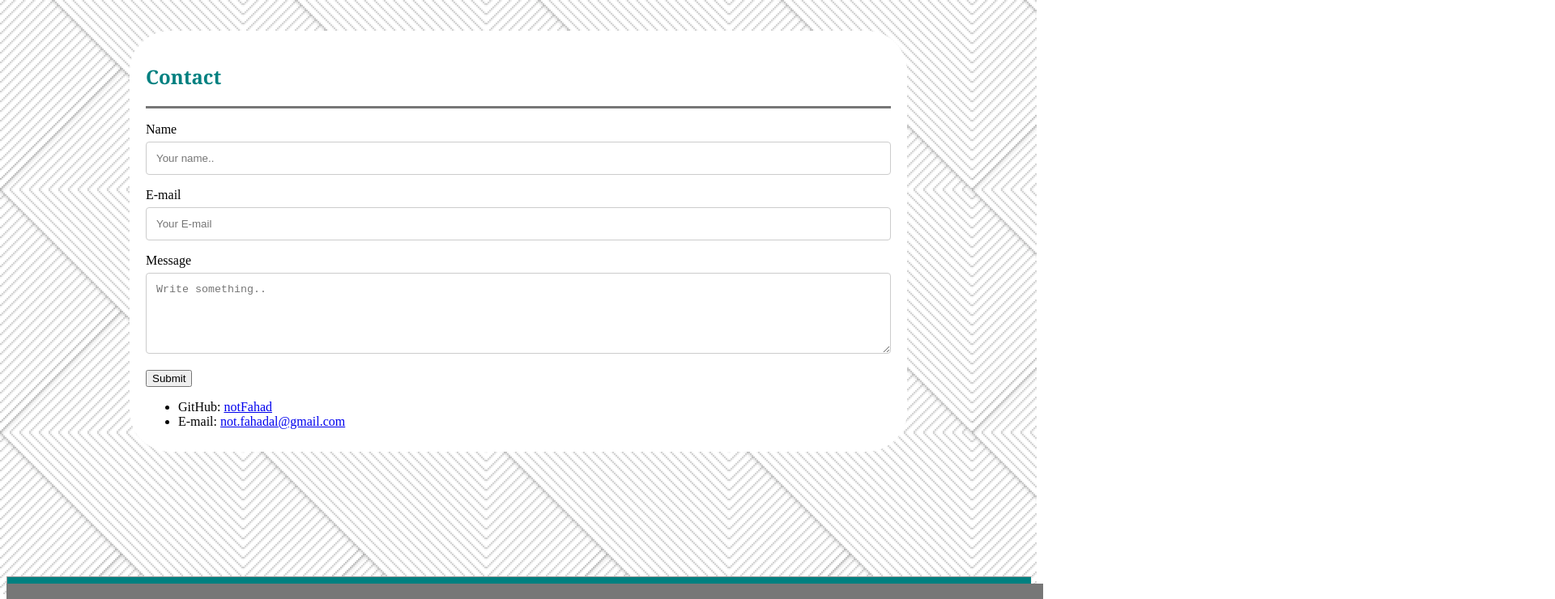
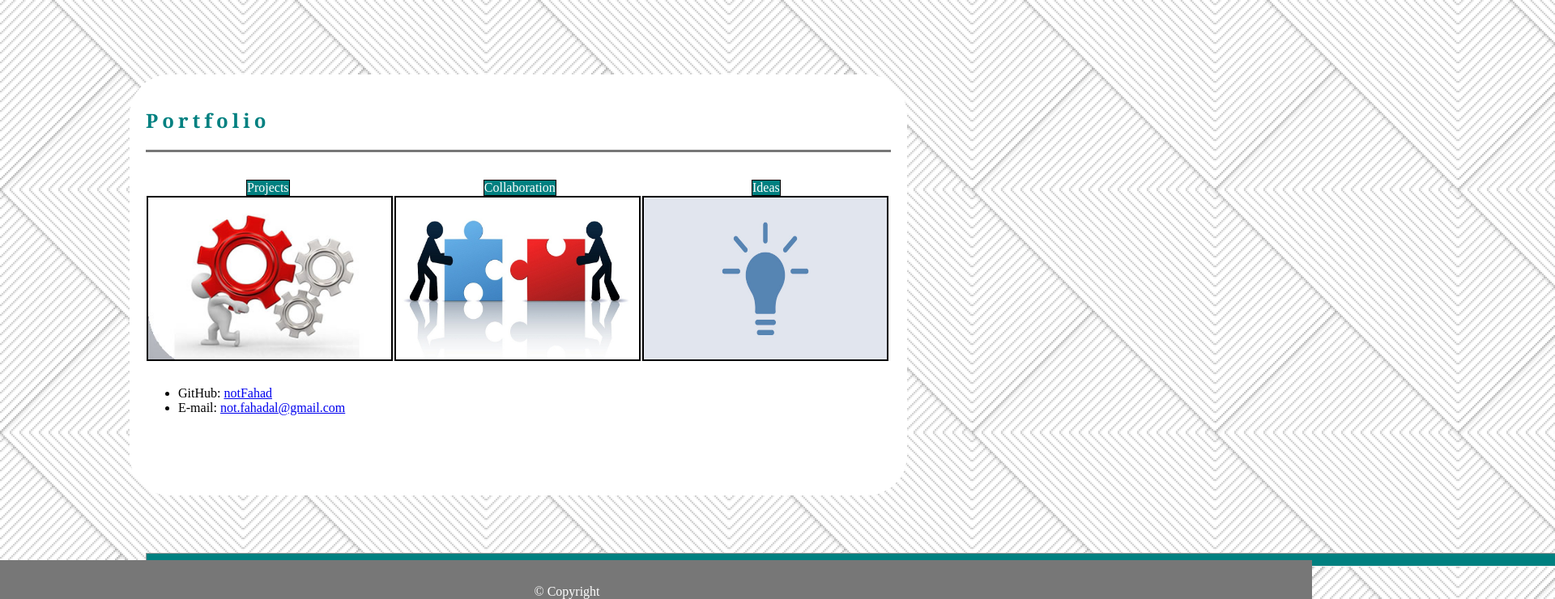
Before and after one commit to notFahad/Basic-Portfolio, a plain HTML site: page portfolio.html in a window 1280 px wide. Shown: the part 66-806 px from the top of the page at 81% size, 1920 px wide, since content can reach past the window. Drawn offline with Linux system fonts and the light colour scheme.

Commit message:
final submission for homework 1

```diff
--- a/assets/css/style.css
+++ b/assets/css/style.css
@@ -55,6 +55,7 @@ h2 {
     background-color: white;
     font-family: Georgia, 'Times New Roman', Times, serif;
     color: teal;
+    letter-spacing: 5px;
 }
 
 .chuckimage {
@@ -81,6 +82,7 @@ input[type=text], select, textarea {
     border-radius: 50px;
     padding: 20px;
     clear: both;
+    position: relative;
 }
 
 #box {
@@ -135,3 +137,65 @@ input[type=text], select, textarea {
     color: white;
     position: fixed;
 }
+
+.portfolioimages {
+    height: 200px;
+    width: 300px;
+    float: left;
+}
+
+.projects {
+    text-align: center;
+    top: 25%;
+    left: 15%;
+    background-color: teal;
+    position: absolute;
+    border: black solid 1px;
+    color: white;
+}
+
+.portfolioimages {
+    border-color: black;
+    border: black solid 2px;
+    margin: 1px;
+}
+
+.collaboration {
+    position: absolute;
+    border: black solid 1px;
+    top: 25%;
+    left: 45.5%;
+    background-color: teal;
+    color: white;
+}
+
+.ideas {
+    position: absolute;
+    border: black solid 1px;
+    top: 25%;
+    left: 80%;
+    background-color: teal;
+    color: white;
+}
+ ul {
+     clear: both;
+     padding-top: 30px;
+ }
+
+ #footthree {
+    background-color: #777777;
+    text-align: center;
+    position: relative;
+    width: 200%;
+    left: -400px;
+    padding: 30px 0px 0px 0px;
+    color: white;
+ }
+
+#bottombartwo {
+    height: 15px;
+    background-color: teal;
+    margin-top: 100px;
+    margin-bottom: -8px;
+    width: 200%;
+}
--- a/portfolio.html
+++ b/portfolio.html
@@ -16,29 +16,28 @@
             </header>
         </div>
         <hr id="topbar">
+    <br><br><br><br><br>
+    <div class="content">
+    <h2>Portfolio</h2>
+    <hr id="underline">
     <br><br>
-    <div class="content">
-    <h2>Contact</h2>
-    <hr id="underline">
     <div class="container">
-        <form>
-            <label for="fname">Name</label>
-            <input type="text" id="fname" name="firstname" placeholder="Your name..">
-            <label for="lname">E-mail</label>
-            <input type="text" id="lname" name="lastname" placeholder="Your E-mail">
-            <label for="subject">Message</label>
-            <textarea id="subject" name="subject" placeholder="Write something.." style="height:100px"></textarea>
-            <input type="submit" value="Submit">
-        </form>
-        <ul>
+    <div class="imageone">
+       <img class="portfolioimages" id="cogwheel" src="assets/images/cogwheel.jpg" alt="cogwheel">
+       <div class="projects">Projects</div>
+       <img class="portfolioimages" id="collaboration" src="assets/images/jointwork.jpg" alt="collaboration">
+       <div class="collaboration">Collaboration</div>
+       <img class="portfolioimages" id="ideas" src="assets/images/ideas.jpg" alt="ideas">
+       <div class="ideas">Ideas</div>
+       <ul>
             <li>GitHub: <a href="https://github.com/notFahad?tab=repositories" target="_blank">notFahad</a></li>
             <li>E-mail: <a href="mailto:not.fahadal@gmail.com">not.fahadal@gmail.com</a></li>
         </ul>
       </div>
       </div>
       <br><br><br>
-      <hr id="bottombar">
-        <div id="foot">
+      <hr id="bottombartwo">
+        <div id="footthree">
         <footer>
           &copy; Copyright
         </footer>
```
Also changed, not shown: assets/images/cogwheel.jpg (added), assets/images/ideas.jpg (added), assets/images/jointwork.jpg (added).
